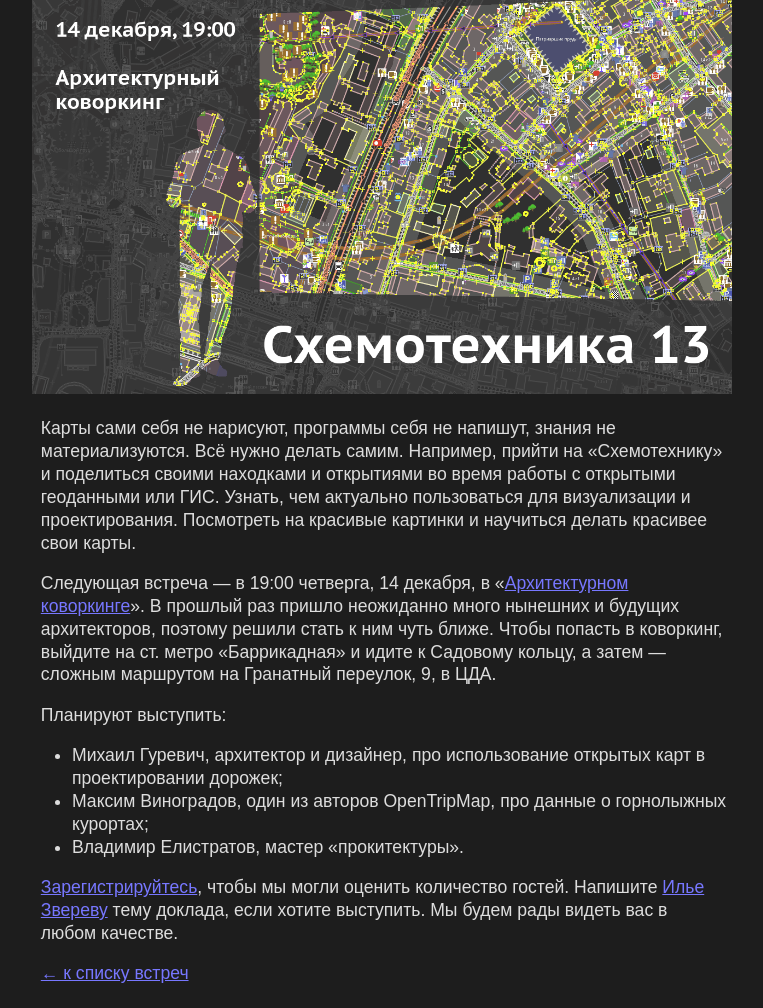
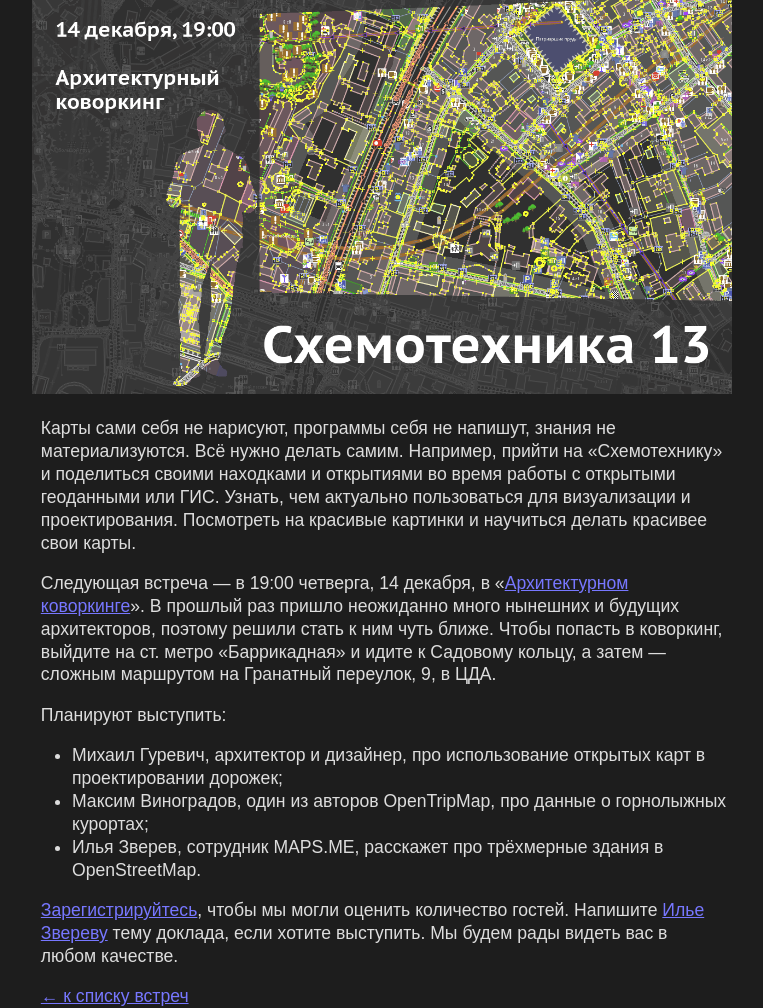
Before and after one commit to Zverik/schemotechnika, a Jekyll site: the page built from _posts/2017-11-27-schemo13.md, in a window 1280 px wide. Shown: the whole page, without its empty margins (258-1021 px from the left). Built offline with Jekyll 4.4.1, drawn with Linux system fonts in a browser that asks for light colours; before the commit the page ends 985 px from its top, so only the background shows below that.

Commit message:
Minus vvoovv

```diff
--- a/_posts/2017-11-27-schemo13.md
+++ b/_posts/2017-11-27-schemo13.md
@@ -19,7 +19,7 @@ image: schemo13.png
 
 * Михаил Гуревич, архитектор и дизайнер, про использование открытых карт в проектировании дорожек;
 * Максим Виноградов, один из авторов OpenTripMap, про данные о горнолыжных курортах;
-* Владимир Елистратов, мастер «прокитектуры».
+* Илья Зверев, сотрудник MAPS.ME, расскажет про трёхмерные здания в OpenStreetMap.
 
 [Зарегистрируйтесь](https://iz.timepad.ru/event/621394/), чтобы мы могли оценить количество гостей.
 Напишите [Илье Звереву](mailto:ilya@zverev.info) тему доклада, если хотите выступить. Мы будем
```
